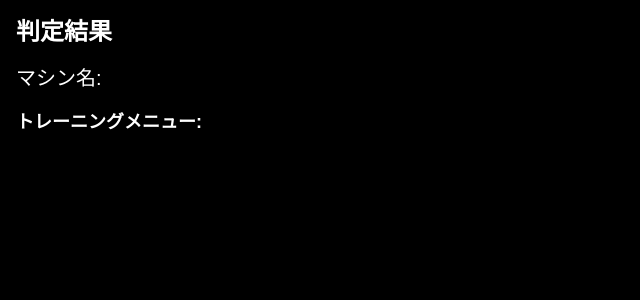
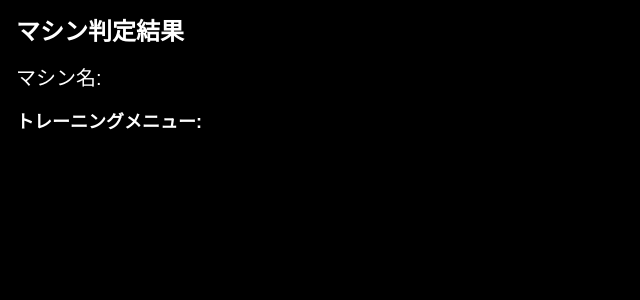
Before and after one commit to X13467980/watnow-SpringProject2025-frontend, a Next.js app: page /result in a window 1280 px wide. Shown: the top 300 px of the page, without its empty margins (0-640 px from the left). Built offline with nearby package versions, Linux system fonts and the light colour scheme.

Commit message:
Feat: enhance result page to show full training menu details

```diff
--- a/src/app/result/page.tsx
+++ b/src/app/result/page.tsx
@@ -18,7 +18,7 @@ export default function ResultPage() {
 
   return (
     <div className="min-h-screen bg-black text-white p-4">
-      <h1 className="text-2xl font-bold mb-4">判定結果</h1>
+      <h1 className="text-2xl font-bold mb-4">マシン判定結果</h1>
 
       {image && (
         <img src={image} alt="撮影画像" className="w-full rounded-lg mb-6" />
```
